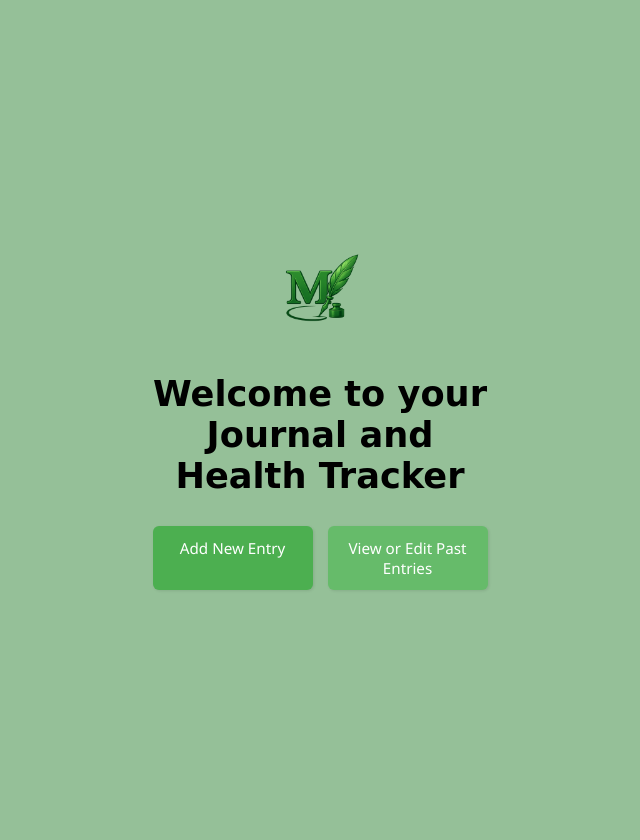
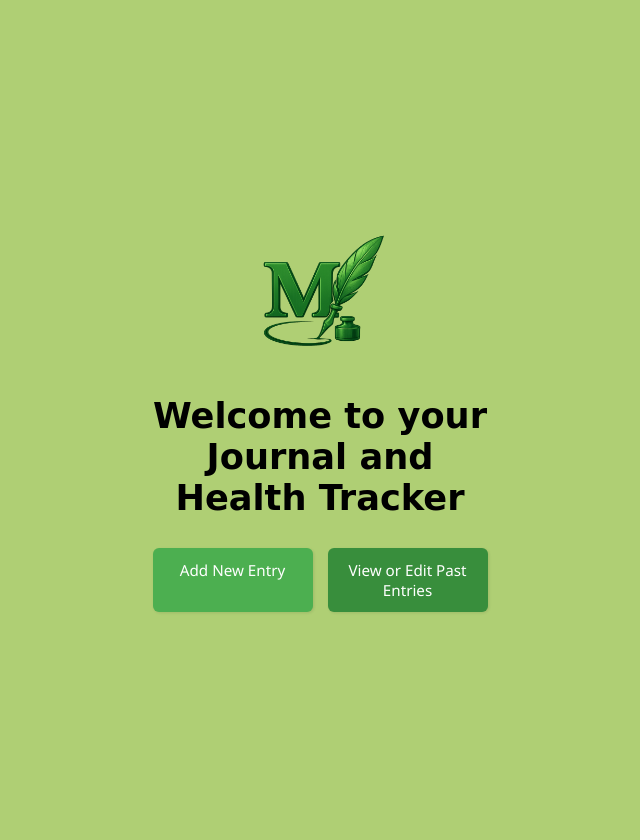
Before and after one commit to Marsh3184/Marsh-Scheduler, a Flask app: page /journal in a window 1280 px wide. Shown: the whole page, without its empty margins (320-960 px from the left). Run offline with Flask 3, Linux system fonts and the light colour scheme; the visitor is signed in with stand-in values (Sample User, id 1); data that the repository does not hold is empty.

Commit message:
Update journal.css

```diff
--- a/static/journal.css
+++ b/static/journal.css
@@ -1,5 +1,5 @@
 body {
-    background-color: #95c098; /* light green background */
+    background-color: #afcf74; /* light green background */
     color: #2e7d32;
     font-family: 'Segoe UI', Arial, sans-serif;
     margin: 0;
@@ -18,8 +18,8 @@ body {
 }
 
 .journal-logo {
-    max-width: 120px;
-    margin-bottom: 20px;
+    max-width: 200px;
+    margin-bottom: 10px;
 }
 
 .welcome-text {
@@ -58,7 +58,7 @@ body {
 }
 
 .journal-btn.secondary {
-    background-color: #66bb6a;
+    background-color: #388e3c;
 }
 
 .journal-btn.secondary:hover {
```
